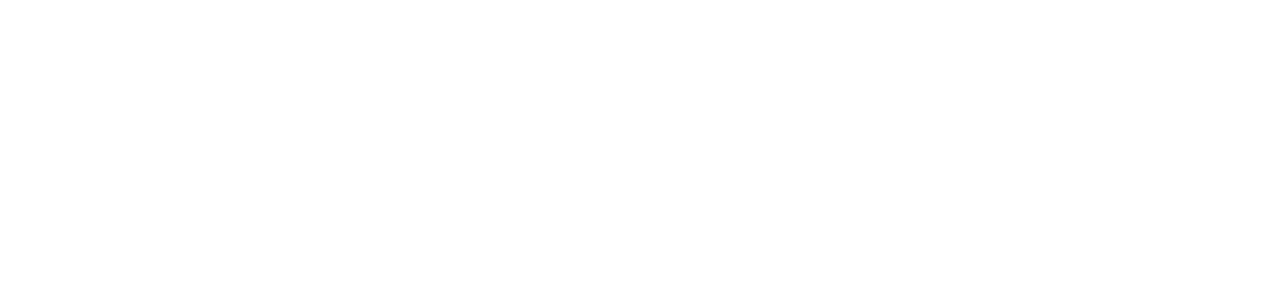
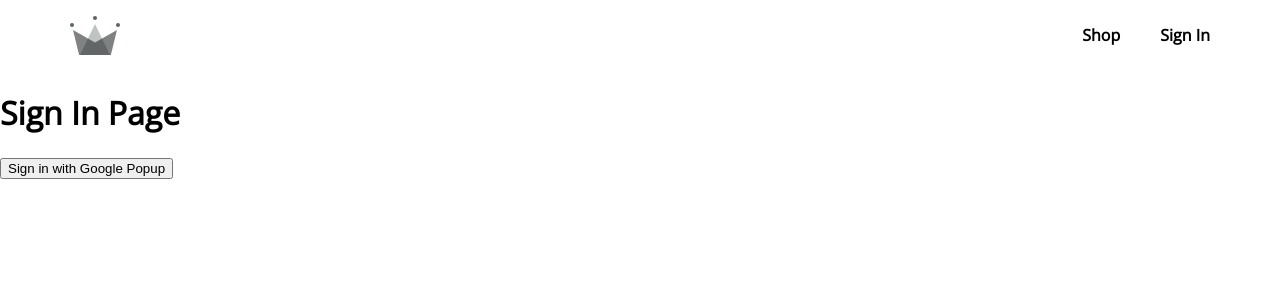
Before and after one commit to izabelaoska/e-commerce-clothing, a React (Create React App) app: page /signin in a window 1280 px wide. Before the commit this address had no page. Shown: the top 300 px of the page. Built offline with nearby package versions, Linux system fonts and the light colour scheme.

Commit message:
chore: navigation fixed

```diff
--- a/package.json
+++ b/package.json
@@ -6,6 +6,7 @@
     "@testing-library/jest-dom": "^5.16.5",
     "@testing-library/react": "^13.3.0",
     "@testing-library/user-event": "^13.5.0",
+    "firebase": "^9.9.3",
     "react": "^18.2.0",
     "react-dom": "^18.2.0",
     "react-router-dom": "^6.3.0",
--- a/src/App.js
+++ b/src/App.js
@@ -3,6 +3,7 @@ import { Routes, Route } from "react-router-dom"
 import Navigation from "./routes/navigation/navigation.component"
 
 import Home from "./routes/home/home.component"
+import SignIn from "./routes/sign-in/sign-in.component"
 
 const Shop = () => {
   return <h1>I am the shop page</h1>
@@ -14,6 +15,7 @@ const App = () => {
       <Route path="/" element={<Navigation />}>
         <Route index element={<Home />} />
         <Route path="/shop" element={<Shop />} />
+        <Route path="/signin" element={<SignIn />} />
       </Route>
     </Routes>
   )
--- a/src/components/category-item/category-item.component.jsx
+++ b/src/components/category-item/category-item.component.jsx
@@ -12,7 +12,7 @@ const CategoryItem = ({ category }) => {
       />
       <div className="category-body-container">
         <h2>{title}</h2>
-        <p>Shop Now</p>
+        <p>shop now</p>
       </div>
     </div>
   )
--- a/src/components/category-item/category-item.styles.scss
+++ b/src/components/category-item/category-item.styles.scss
@@ -5,9 +5,10 @@
   display: flex;
   align-items: center;
   justify-content: center;
-  border: 1px solid black;
-  margin: 0 7.5px 15px;
+  // border: 1px solid black;
+  margin: 0 10px 20px;
   overflow: hidden;
+  box-shadow: 8px 4px 4px #e5e4e2;
 
   &:hover {
     cursor: pointer;
@@ -44,19 +45,20 @@
 
   .category-body-container {
     height: 90px;
-    padding: 0 25px;
+    width: 110px;
+    padding: 0 0;
     display: flex;
     flex-direction: column;
     align-items: center;
     justify-content: center;
     border: 1px solid black;
-    background-color: white;
-    opacity: 0.7;
+    background-color: #f5f5f5;
+    opacity: 0.8;
     position: absolute;
 
     h2 {
       font-weight: bold;
-      margin: 0 6px 0;
+      margin: 0;
       font-size: 22px;
       color: #4a4a4a;
     }
@@ -64,6 +66,8 @@
     p {
       font-weight: lighter;
       font-size: 16px;
+      margin: 0px;
+      margin-top: 12px;
     }
   }
 }
--- a/src/components/directory/directory.styles.scss
+++ b/src/components/directory/directory.styles.scss
@@ -3,4 +3,6 @@
   display: flex;
   flex-wrap: wrap;
   justify-content: space-between;
+  padding-left: 40px;
+  padding-right: 40px;
 }
--- a/src/index.scss
+++ b/src/index.scss
@@ -14,3 +14,7 @@ a {
   text-decoration: none;
   color: black;
 }
+
+* {
+  box-sizing: border-box;
+}
--- a/src/routes/navigation/navigation.component.jsx
+++ b/src/routes/navigation/navigation.component.jsx
@@ -10,10 +10,22 @@ const Navigation = () => {
         <Link className="logo-container" to="/">
           <CrwnLogo className="logo" />
         </Link>
-        <div className="nav-links-container"></div>
-        <Link className="nav-link" to="/shop">
-          Shop
-        </Link>
+        <div className="nav-links-container">
+          <Link
+            className="nav-link"
+            to="/shop"
+            // style={{ marginTop: "30px", marginRight: "30px" }}
+          >
+            Shop
+          </Link>
+          <Link
+            className="nav-link"
+            to="/signin"
+            // style={{ marginTop: "30px", marginRight: "30px" }}
+          >
+            Sign In
+          </Link>
+        </div>
       </div>
       <Outlet />
     </Fragment>
--- a/src/routes/navigation/navigation.styles.scss
+++ b/src/routes/navigation/navigation.styles.scss
@@ -3,12 +3,14 @@
   width: 100%;
   display: flex;
   justify-content: space-between;
-  margin-bottom: 25px;
+  padding-left: 70px;
+  padding-right: 70px;
 
   .logo-container {
+    align-items: center;
+    display: flex;
     height: 100%;
     width: 70px;
-    padding: 25px;
   }
 
   .nav-links-container {
@@ -17,10 +19,11 @@
     display: flex;
     align-items: center;
     justify-content: flex-end;
+    gap: 40px;
 
     .nav-link {
-      padding: 10px 15px;
       cursor: pointer;
+      font-weight: bolder;
     }
   }
 }
--- /dev/null
+++ b/src/routes/sign-in/sign-in.component.jsx
@@ -0,0 +1,22 @@
+import { signInWithGooglePopup } from "../../utils/firebase/firebase.utils"
+
+import { createUserDocumentFromAuth } from "../../utils/firebase/firebase.utils"
+
+const SignIn = () => {
+  const logGoogleUser = async () => {
+    const { user } = await signInWithGooglePopup()
+    createUserDocumentFromAuth(user)
+    // const response = await signInWithGooglePopup()
+    // console.log(response)
+  }
+  return (
+    <div>
+      <h1>Sign In Page</h1>
+      <button onClick={logGoogleUser}>
+        Sign in with Google Popup
+      </button>
+    </div>
+  )
+}
+
+export default SignIn
--- /dev/null
+++ b/src/utils/firebase/firebase.utils.js
@@ -0,0 +1,45 @@
+import { initializeApp } from "firebase/app"
+import {
+  getAuth,
+  signInWithRedirect,
+  signInWithPopup,
+  GithubAuthProvider,
+  GoogleAuthProvider,
+} from "firebase/auth"
+
+import {
+  getFirestore,
+  doc,
+  setDoc,
+  getDoc,
+} from "firebase/firestore"
+
+const firebaseConfig = {
+  apiKey: "AIzaSyCM8h7gC83BApYO0U4ThQ2qILKsArWnS-Q",
+  authDomain: "crwn-clothing-db-45fa2.firebaseapp.com",
+  projectId: "crwn-clothing-db-45fa2",
+  storageBucket: "crwn-clothing-db-45fa2.appspot.com",
+  messagingSenderId: "9616705068",
+  appId: "1:9616705068:web:0544c3240b738b7aa27389",
+}
+
+const firebaseApp = initializeApp(firebaseConfig)
+
+const provider = new GoogleAuthProvider()
+provider.setCustomParameters({
+  prompt: "select_account",
+})
+
+export const auth = getAuth()
+export const signInWithGooglePopup = () =>
+  signInWithPopup(auth, provider)
+
+export const db = () => getFirestore()
+
+export const createUserDocumentFromAuth = async (
+  userAuth
+) => {
+  const userDocRef = doc(db, "users", userAuth.uid)
+
+  console.log(userDocRef)
+}
```
Also changed, not shown: 1 other file (tests, documents, lock files or other folders).
